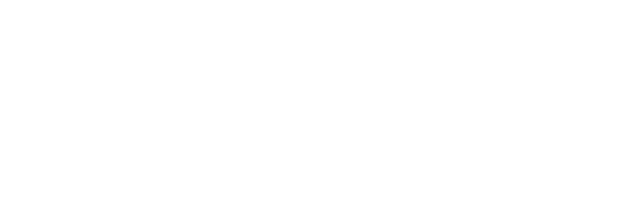
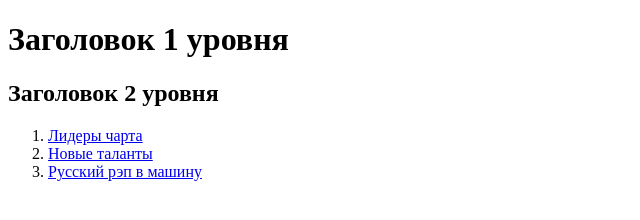
Before and after one commit to snyrzik/task-html, a website: page src/index.html in a window 1280 px wide. Shown: the whole page, without its empty margins (0-640 px from the left). Drawn offline with Linux system fonts and the light colour scheme.

Commit message:
Задание по HTML

```diff
--- a/src/index.html
+++ b/src/index.html
@@ -1,7 +1,30 @@
-<!DOCTYPE html>
+<!doctype html>
 <html lang="en">
     <head>
         <title>HTML</title>
     </head>
-    <body></body>
+    <body>
+        <h1>Заголовок 1 уровня</h1>
+        <h2>Заголовок 2 уровня</h2>
+        <ol>
+            <li>
+                <a
+                    href="https://music.yandex.ru/playlists/85641e37-ad67-d8ff-b6b9-92554eb5ca59?utm_source=web&utm_medium=copy_link"
+                    >Лидеры чарта</a
+                >
+            </li>
+            <li>
+                <a
+                    href="https://music.yandex.ru/playlists/5e3f717b-2963-9282-88de-a69e19eef2f6?utm_source=web&utm_medium=copy_link"
+                    >Новые таланты</a
+                >
+            </li>
+            <li>
+                <a
+                    href="https://music.yandex.ru/playlists/ddf290f9-f730-1769-8450-1e76eb97a515?utm_source=web&utm_medium=copy_link"
+                    >Русский рэп в машину
+                </a>
+            </li>
+        </ol>
+    </body>
 </html>
```
Also changed, not shown: 1 other file.
